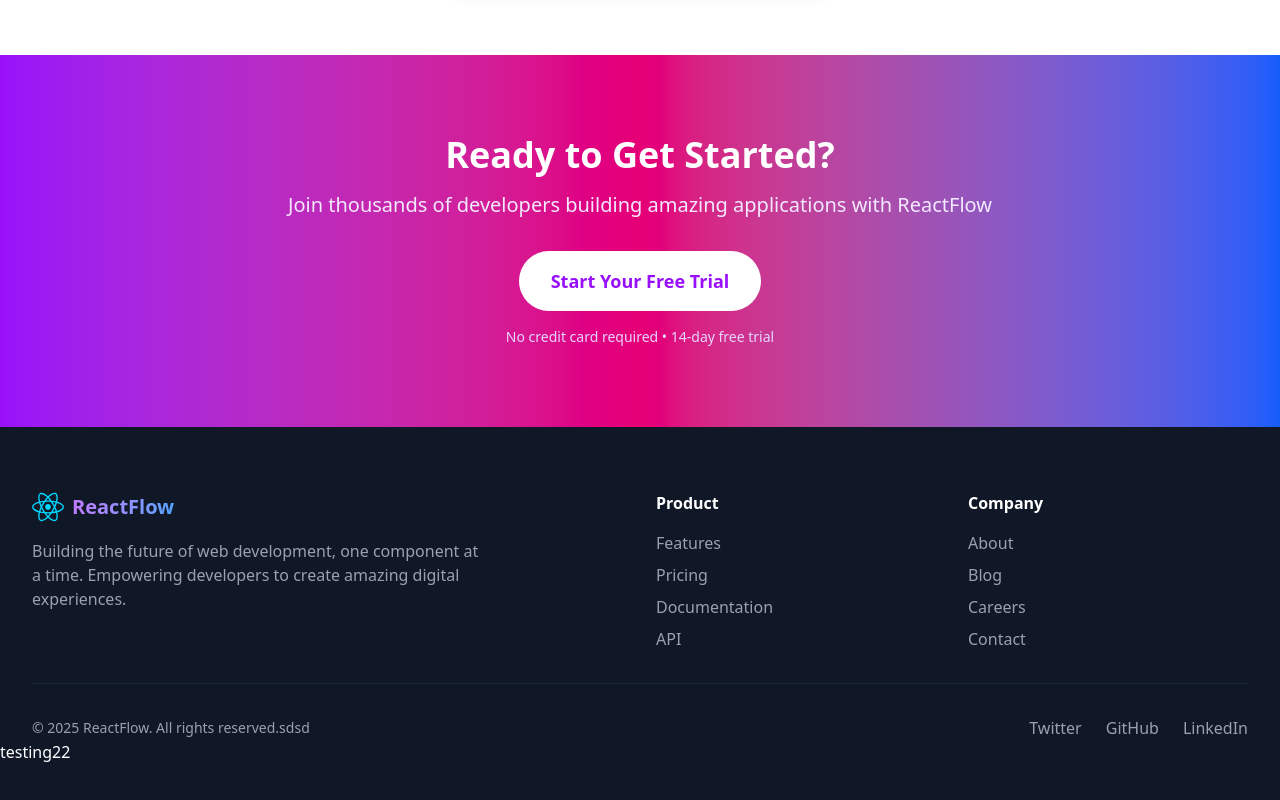
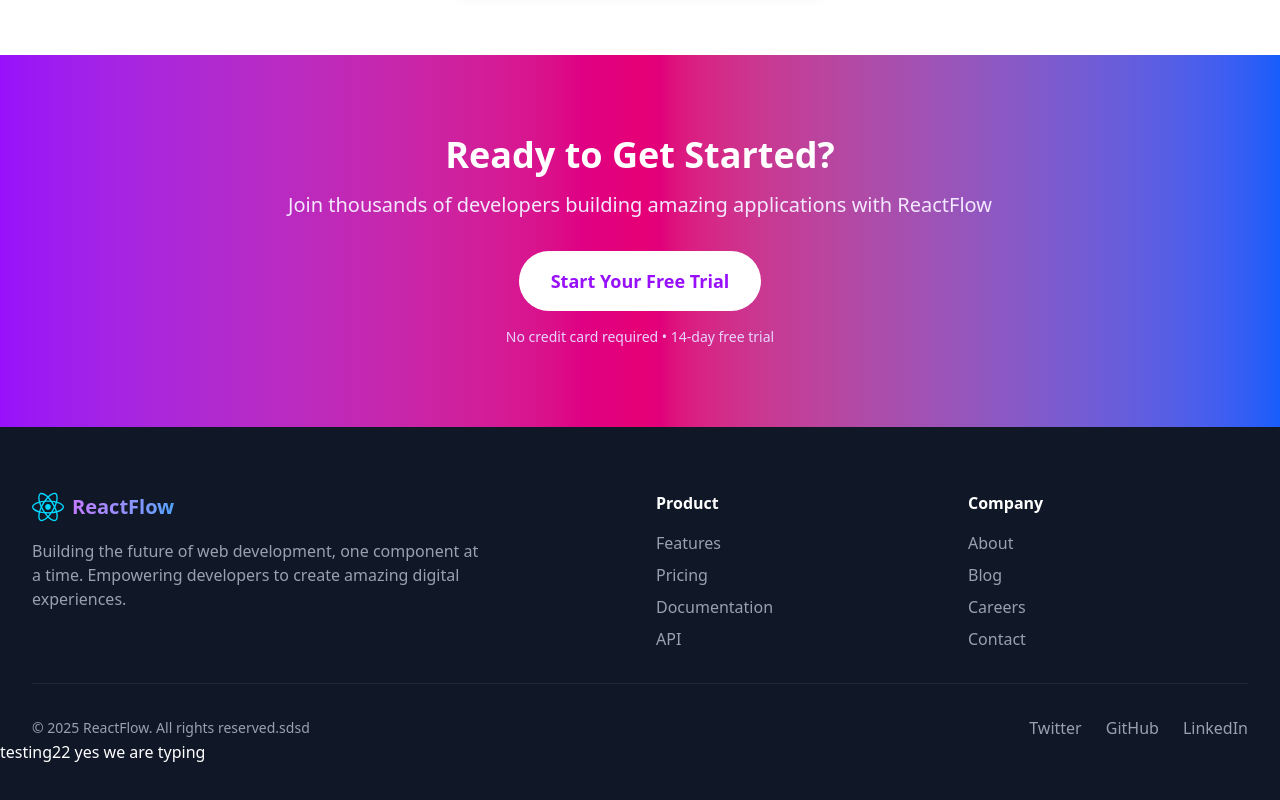
Before and after one commit to Da10ni/git-flow-practice, a React (Vite) app: page / in a window 1280 px wide. Shown: the part 2761-3561 px from the top of the page. Built offline with nearby package versions, Linux system fonts and the light colour scheme.

Commit message:
Hotfix: updated text in app.tsx

```diff
--- a/src/App.tsx
+++ b/src/App.tsx
@@ -633,7 +633,7 @@ function App() {
             </div>
           </div>
         </div>
-        testing22
+        testing22 yes we are typing
       </footer>
     </div>
   );
```
